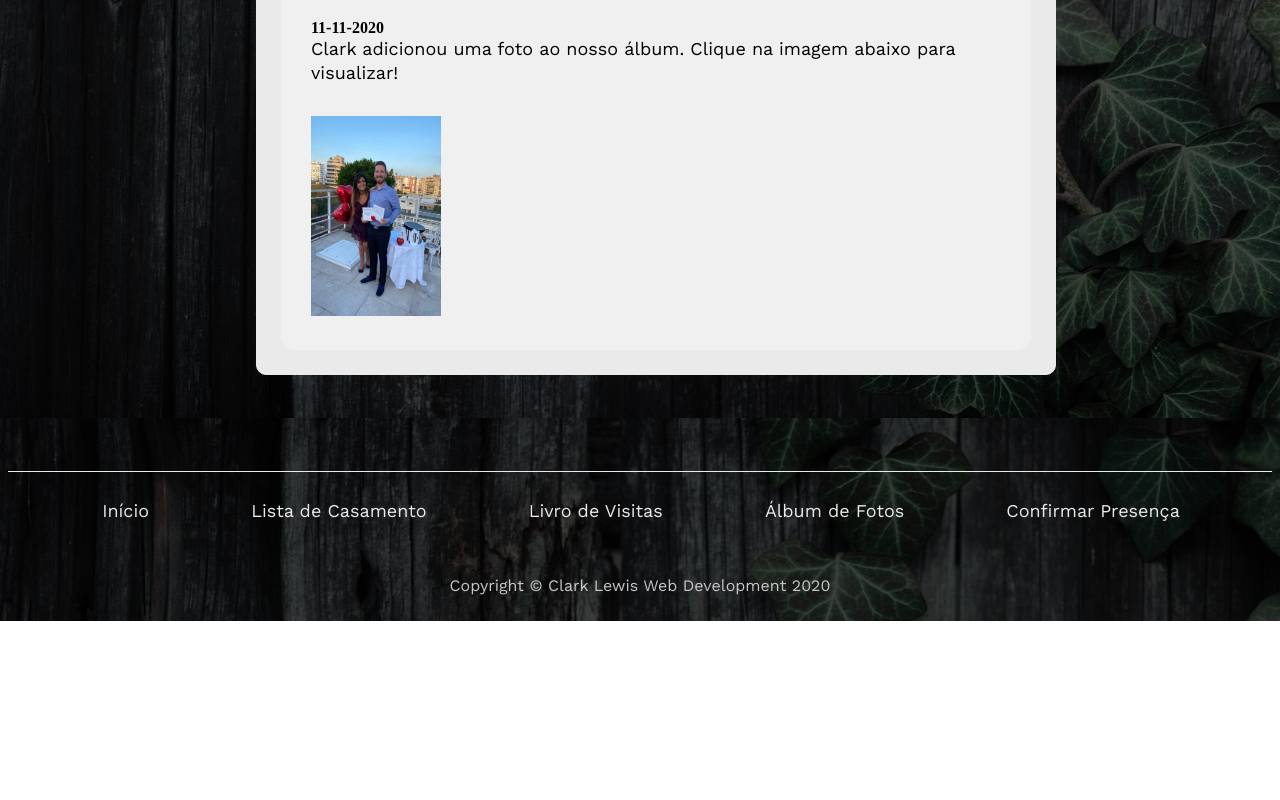
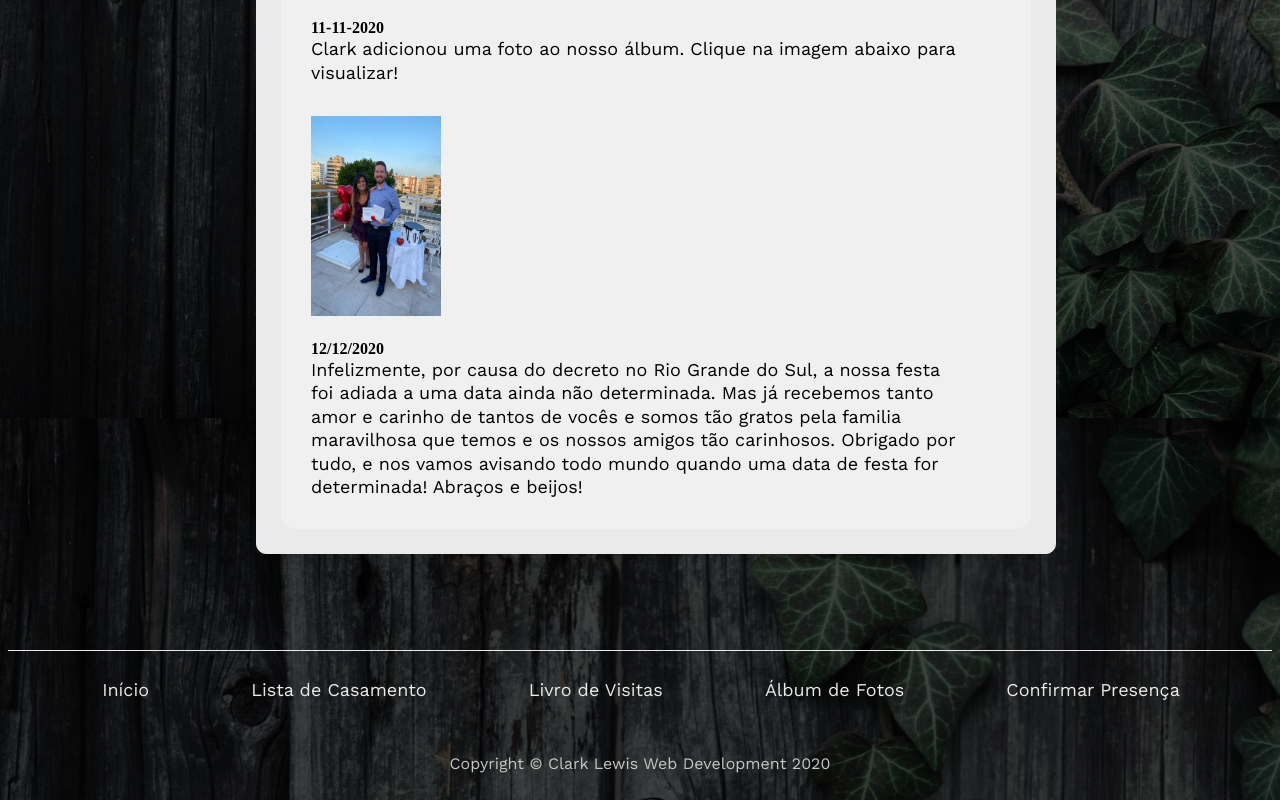
Before and after one commit to clewis890/wedding-site, a Next.js app: page / in a window 1280 px wide. Shown: the part 1716-2516 px from the top of the page. Before the commit the page ends 2337 px from the top, so only its background shows below. Built offline with nearby package versions, Linux system fonts and the light colour scheme.

Commit message:
added new subsection to news section

```diff
--- a/package.json
+++ b/package.json
@@ -25,6 +25,7 @@
     "react-blurhash": "^0.1.3",
     "react-dom": "^17.0.1",
     "react-final-form": "^6.5.2",
+    "react-notification-alert": "0.0.13",
     "react-redux": "^7.2.2",
     "redux": "^4.0.5",
     "redux-form": "^8.3.6",
--- a/pages/index.js
+++ b/pages/index.js
@@ -45,7 +45,9 @@ import Image from 'next/image'
                     <p className={styles.casal}>Clark adicionou uma foto ao nosso álbum. Clique na imagem abaixo para visualizar!</p>
                     <div className={styles.newsphotobox}>
                       <Link href="/photo-album"><a className={styles.photolink}><Image className={styles.newspicture} src="/images/antoniaclark9.jpeg" alt="Antonia and Clark" width="130" height="200" /></a></Link>
-                    </div>
+                      </div>
+                    <b className={styles.blogdate}>12/12/2020</b>
+                    <p className={styles.casal}>Infelizmente, por causa do decreto no Rio Grande do Sul, a nossa festa foi adiada a uma data ainda não determinada. Mas já recebemos tanto amor e carinho de tantos de vocês e somos tão gratos pela familia maravilhosa que temos e os nossos amigos tão carinhosos. Obrigado por tudo, e nos vamos avisando todo mundo quando uma data de festa for determinada! Abraços e beijos!</p>
                 </div>
             </div>
           </div>
```
Also changed, not shown: 1 other file (tests, documents, lock files or other folders).
